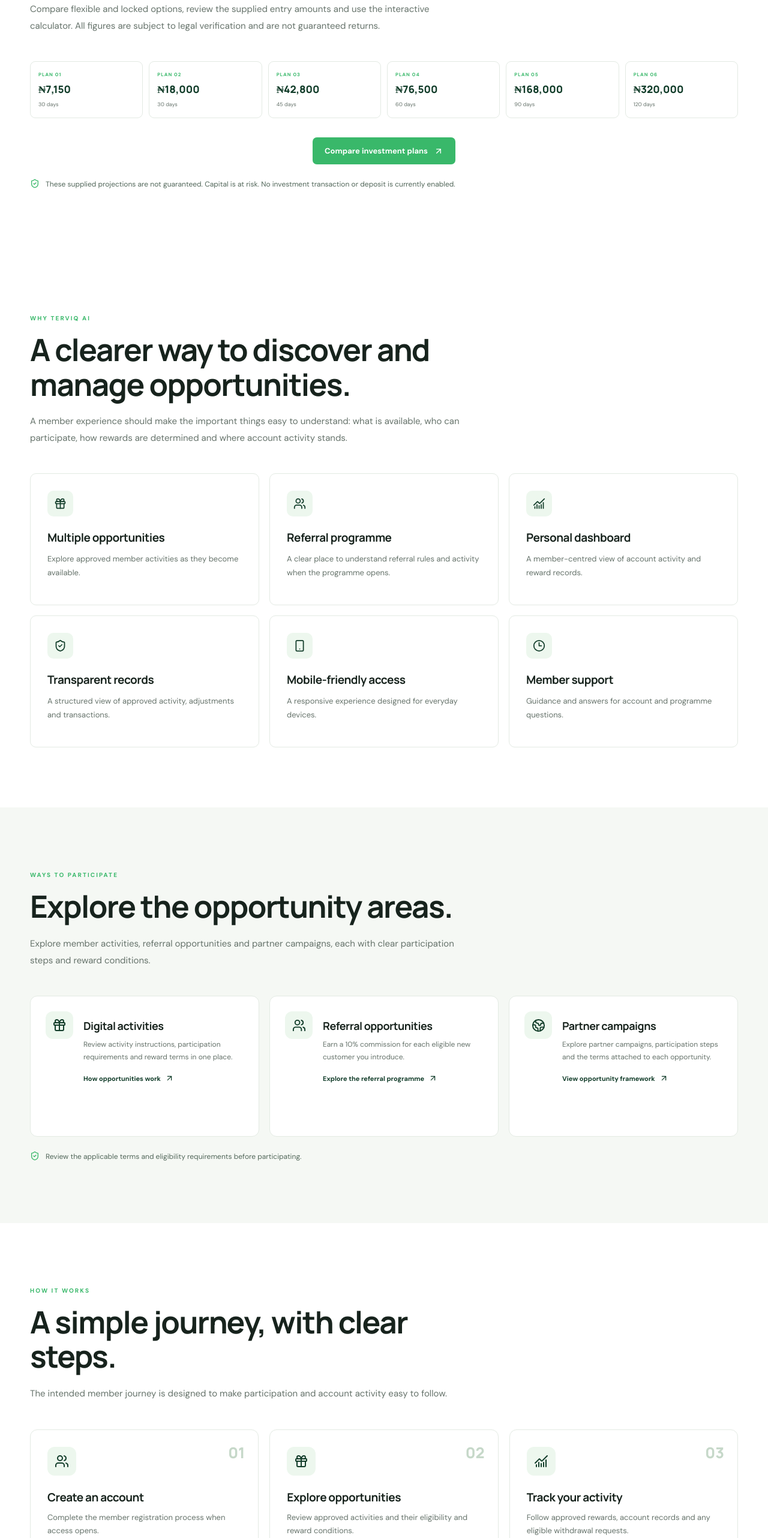
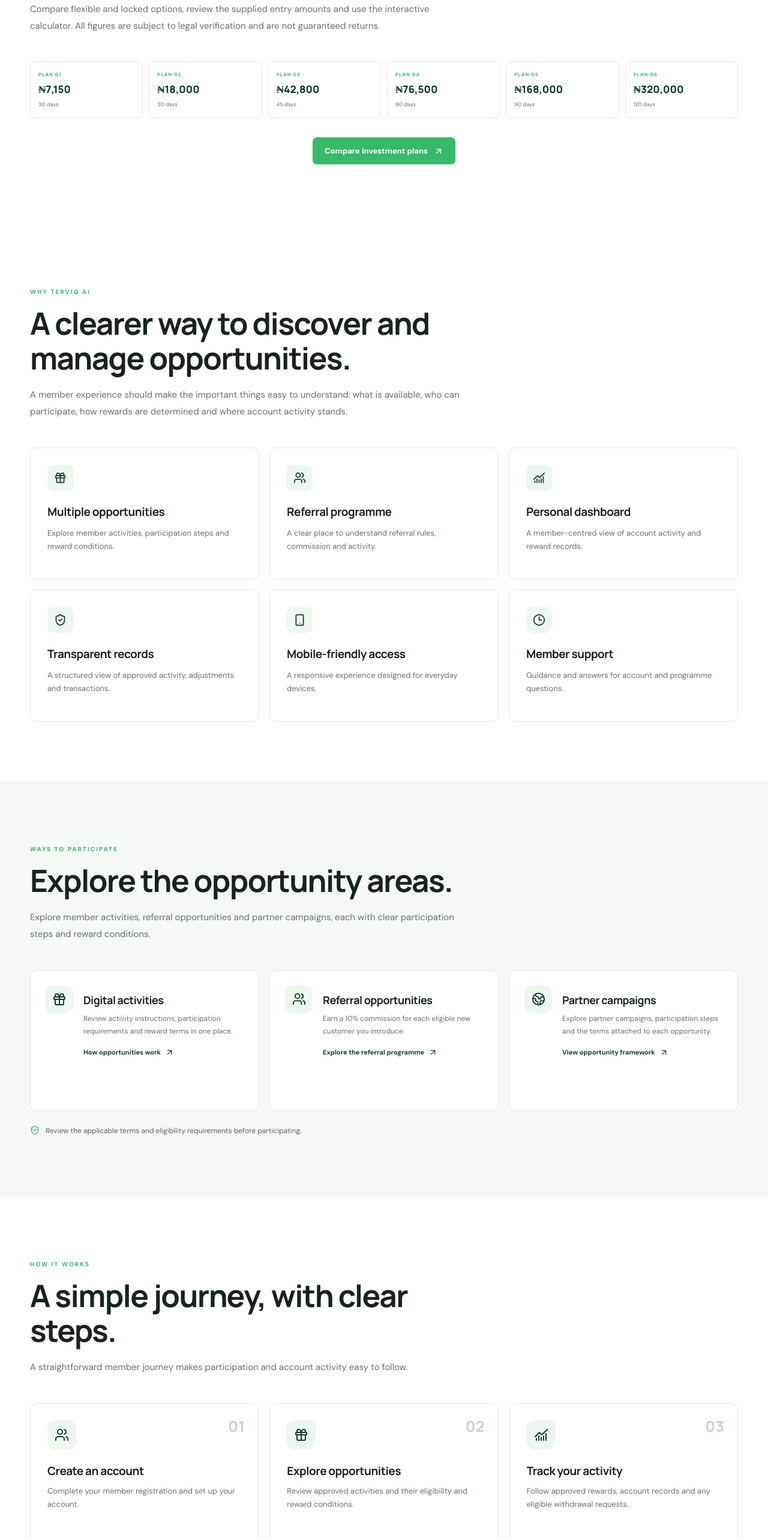
Before and after one commit to projectpeepee304-del/terviqai, a Next.js app: page / in a window 1280 px wide. Shown: the part 1149-3713 px from the top of the page at 60% size. Built offline with nearby package versions, Linux system fonts and the light colour scheme.

Commit message:
Refine homepage sections and remove launch-status messaging

```diff
--- a/app/page.tsx
+++ b/app/page.tsx
@@ -3,15 +3,15 @@ import {ArrowUpRight,ArrowRight,Wallet,Gift,Users,ShieldCheck,Smartphone,Clock3,
 import {CryptoAcquisitionGuide} from "@/components/finance-pages";
 import {Eyebrow,SectionHead} from "@/components/ui";
 import type {LucideIcon} from "lucide-react";
-const benefits:{title:string;desc:string;Icon:LucideIcon}[]=[{title:"Multiple opportunities",desc:"Explore approved member activities as they become available.",Icon:Gift},{title:"Referral programme",desc:"A clear place to understand referral rules and activity when the programme opens.",Icon:Users},{title:"Personal dashboard",desc:"A member-centred view of account activity and reward records.",Icon:ChartNoAxesCombined},{title:"Transparent records",desc:"A structured view of approved activity, adjustments and transactions.",Icon:ShieldCheck},{title:"Mobile-friendly access",desc:"A responsive experience designed for everyday devices.",Icon:Smartphone},{title:"Member support",desc:"Guidance and answers for account and programme questions.",Icon:Clock3}];
+const benefits:{title:string;desc:string;Icon:LucideIcon}[]=[{title:"Multiple opportunities",desc:"Explore member activities, participation steps and reward conditions.",Icon:Gift},{title:"Referral programme",desc:"A clear place to understand referral rules, commission and activity.",Icon:Users},{title:"Personal dashboard",desc:"A member-centred view of account activity and reward records.",Icon:ChartNoAxesCombined},{title:"Transparent records",desc:"A structured view of approved activity, adjustments and transactions.",Icon:ShieldCheck},{title:"Mobile-friendly access",desc:"A responsive experience designed for everyday devices.",Icon:Smartphone},{title:"Member support",desc:"Guidance and answers for account and programme questions.",Icon:Clock3}];
 export default function Home(){return <><section className="hero earn-hero"><div className="hero-inner"><div className="hero-copy"><Eyebrow>TERVIQ AI · DIGITAL OPPORTUNITY PLATFORM</Eyebrow><h1>Your Opportunities.<br/><em>Your Earnings.</em><br/>Your Future.</h1><p>Discover a new generation of digital opportunities, explore member activities and keep your progress in view with Terviq AI.</p><div className="hero-buttons"><Link href="/signup" className="btn btn-green">Create your account <ArrowUpRight size={16}/></Link><Link href="/ways-to-earn" className="btn btn-outline">Explore opportunities <ArrowUpRight size={16}/></Link></div><div className="hero-proof"><span className="proof-dot"/> Built for a new generation of opportunity seekers across West Africa</div><div className="hero-login">Already have an account? <Link href="/login">Login <ArrowRight size={14}/></Link></div></div></div></section>
-<section className="trust-strip"><div className="container trust-strip-inner"><span><ShieldCheck/> Clear programme terms</span><span><Smartphone/> Designed for mobile</span><span><LockKeyhole/> Account-first experience</span><span><Globe2/> West African ambition</span></div></section><section className="section"><div className="container"><SectionHead kicker="INVESTMENT PLANS" title="Explore six plan projections." desc="Compare flexible and locked options, review the supplied entry amounts and use the interactive calculator. All figures are subject to legal verification and are not guaranteed returns."/><div className="home-plan-strip">{[{n:"01",a:"₦7,150",d:"30 days"},{n:"02",a:"₦18,000",d:"30 days"},{n:"03",a:"₦42,800",d:"45 days"},{n:"04",a:"₦76,500",d:"60 days"},{n:"05",a:"₦168,000",d:"90 days"},{n:"06",a:"₦320,000",d:"120 days"}].map(p=><article key={p.n}><small>PLAN {p.n}</small><b>{p.a}</b><span>{p.d}</span></article>)}</div><div className="center-link"><Link href="/investment-plans" className="btn btn-green">Compare investment plans <ArrowUpRight size={16}/></Link></div><p className="honesty-note"><ShieldCheck size={16}/> These supplied projections are not guaranteed. Capital is at risk. No investment transaction or deposit is currently enabled.</p></div></section>
+<section className="trust-strip"><div className="container trust-strip-inner"><span><ShieldCheck/> Clear programme terms</span><span><Smartphone/> Designed for mobile</span><span><LockKeyhole/> Account-first experience</span><span><Globe2/> West African ambition</span></div></section><section className="section"><div className="container"><SectionHead kicker="INVESTMENT PLANS" title="Explore six plan projections." desc="Compare flexible and locked options, review the supplied entry amounts and use the interactive calculator. All figures are subject to legal verification and are not guaranteed returns."/><div className="home-plan-strip">{[{n:"01",a:"₦7,150",d:"30 days"},{n:"02",a:"₦18,000",d:"30 days"},{n:"03",a:"₦42,800",d:"45 days"},{n:"04",a:"₦76,500",d:"60 days"},{n:"05",a:"₦168,000",d:"90 days"},{n:"06",a:"₦320,000",d:"120 days"}].map(p=><article key={p.n}><small>PLAN {p.n}</small><b>{p.a}</b><span>{p.d}</span></article>)}</div><div className="center-link"><Link href="/investment-plans" className="btn btn-green">Compare investment plans <ArrowUpRight size={16}/></Link></div></div></section>
 <section className="section"><div className="container"><SectionHead kicker="WHY TERVIQ AI" title="A clearer way to discover and manage opportunities." desc="A member experience should make the important things easy to understand: what is available, who can participate, how rewards are determined and where account activity stands."/><div className="cards three benefit-grid">{benefits.map(({title,desc,Icon})=><article className="card benefit-card" key={title}><span className="card-icon"><Icon size={21}/></span><h3>{title}</h3><p>{desc}</p></article>)}</div></div></section>
 <section className="section soft"><div className="container"><SectionHead kicker="WAYS TO PARTICIPATE" title="Explore the opportunity areas." desc="Explore member activities, referral opportunities and partner campaigns, each with clear participation steps and reward conditions."/><div className="opportunity-cards"><article className="opportunity-card"><span className="opportunity-icon"><Gift/></span><div><h3>Digital activities</h3><p>Review activity instructions, participation requirements and reward terms in one place.</p><Link href="/ways-to-earn">How opportunities work <ArrowUpRight size={15}/></Link></div></article><article className="opportunity-card"><span className="opportunity-icon"><Users size={23}/></span><div><h3>Referral opportunities</h3><p>Earn a 10% commission for each eligible new customer you introduce.</p><Link href="/referrals">Explore the referral programme <ArrowUpRight size={15}/></Link></div></article><article className="opportunity-card"><span className="opportunity-icon"><Globe2 size={23}/></span><div><h3>Partner campaigns</h3><p>Explore partner campaigns, participation steps and the terms attached to each opportunity.</p><Link href="/ways-to-earn">View opportunity framework <ArrowUpRight size={15}/></Link></div></article></div><p className="honesty-note"><ShieldCheck size={16}/> Review the applicable terms and eligibility requirements before participating.</p></div></section>
-<section className="section"><div className="container"><SectionHead kicker="HOW IT WORKS" title="A simple journey, with clear steps." desc="The intended member journey is designed to make participation and account activity easy to follow."/><div className="steps-grid"><article><b>01</b><span className="step-icon"><Users/></span><h3>Create an account</h3><p>Complete the member registration process when access opens.</p></article><article><b>02</b><span className="step-icon"><Gift/></span><h3>Explore opportunities</h3><p>Review approved activities and their eligibility and reward conditions.</p></article><article><b>03</b><span className="step-icon"><ChartNoAxesCombined/></span><h3>Track your activity</h3><p>Follow approved rewards, account records and any eligible withdrawal requests.</p></article></div><div className="center-link"><Link href="/how-it-works" className="btn btn-dark">See how it works <ArrowUpRight size={16}/></Link></div></div></section>
+<section className="section"><div className="container"><SectionHead kicker="HOW IT WORKS" title="A simple journey, with clear steps." desc="A straightforward member journey makes participation and account activity easy to follow."/><div className="steps-grid"><article><b>01</b><span className="step-icon"><Users/></span><h3>Create an account</h3><p>Complete your member registration and set up your account.</p></article><article><b>02</b><span className="step-icon"><Gift/></span><h3>Explore opportunities</h3><p>Review approved activities and their eligibility and reward conditions.</p></article><article><b>03</b><span className="step-icon"><ChartNoAxesCombined/></span><h3>Track your activity</h3><p>Follow approved rewards, account records and any eligible withdrawal requests.</p></article></div><div className="center-link"><Link href="/how-it-works" className="btn btn-dark">See how it works <ArrowUpRight size={16}/></Link></div></div></section>
 <CryptoAcquisitionGuide/>
 <section className="section soft"><div className="container referral-band"><div className="referral-art"><div className="referral-orbit orbit-one"/><div className="referral-orbit orbit-two"/><div className="referral-people"><Users size={48}/></div><span className="referral-tag">GROW TOGETHER</span></div><div><Eyebrow>REFERRAL PROGRAMME</Eyebrow><h2>Invite. Earn.<br/>Grow Together.</h2><p>Members will earn a 10% referral commission for each eligible new customer they introduce. Referral earnings can be withdrawn instantly with no platform withdrawal fee.</p><Link href="/referrals" className="btn btn-dark">Explore 10% referrals <ArrowUpRight size={16}/></Link></div></div></section>
 <section className="section"><div className="container withdrawal-feature"><div><Eyebrow>PAYMENTS & WITHDRAWALS</Eyebrow><h2>Clarity matters when it comes to your money.</h2><p>Before any withdrawal service is used, members should be able to see the minimum amount, payment methods, processing times, verification requirements and applicable fees.</p><Link href="/withdrawals" className="btn btn-green">Read withdrawal information <ArrowUpRight size={16}/></Link></div><div className="withdrawal-list"><span><Wallet/> Withdrawal eligibility and limits</span><span><Clock3/> Processing and status updates</span><span><ShieldCheck/> Verification and security</span><span><ArrowUpRight/> Payment methods and charges</span><p></p></div></div></section>
 <section className="section dark-band"><div className="container company-band"><div><Eyebrow>THE BUSINESS BEHIND THE PLATFORM</Eyebrow><h2>Behind every opportunity is a company focused on innovation.</h2><p>Terviq AI has Norwegian origins and was established in 2019. Its agricultural technology work applies artificial intelligence, data and automation to the needs of modern farming operations.</p><Link href="/agricultural-ai" className="btn btn-green">Discover our agricultural AI <ArrowUpRight size={16}/></Link></div><div className="company-capabilities"><span><BrainCircuit/> Agricultural analytics</span><span><ScanEye/> Crop intelligence</span><span><Droplets/> Smart irrigation</span><span><Tractor/> Farm automation</span><span><Leaf/> Precision agriculture</span></div></div></section>
-<section className="section"><div className="container"><SectionHead kicker="QUESTIONS & ANSWERS" title="Know what to expect." desc="Find clear information about membership, earning rules, referrals, withdrawals and the company behind Terviq AI."/><div className="faq-teasers"><Link href="/faq"><b>How do earning opportunities work?</b><ArrowUpRight/></Link><Link href="/faq"><b>When will referral and withdrawal terms be available?</b><ArrowUpRight/></Link><Link href="/faq"><b>What is the relationship with agricultural AI?</b><ArrowUpRight/></Link></div><div className="center-link"><Link href="/faq" className="card-link">Visit the Help Centre <ArrowUpRight size={15}/></Link></div></div></section>
-<section className="final-cta"><div className="container final-cta-inner"><div><Eyebrow>YOUR NEXT OPPORTUNITY STARTS HERE</Eyebrow><h2>Take the first step with Terviq AI.</h2><p>Explore the member experience and follow official programme updates as details are confirmed.</p></div><div><Link href="/signup" className="btn btn-green">Create your account <ArrowUpRight size={16}/></Link><Link href="/login" className="final-login">Login to your dashboard <ArrowUpRight size={15}/></Link></div></div></section></>}
+<section className="section"><div className="container"><SectionHead kicker="QUESTIONS & ANSWERS" title="Know what to expect." desc="Find clear information about membership, earning rules, referrals, withdrawals and the company behind Terviq AI."/><div className="faq-teasers"><Link href="/faq"><b>How do earning opportunities work?</b><ArrowUpRight/></Link><Link href="/faq"><b>How do referral commissions and withdrawals work?</b><ArrowUpRight/></Link><Link href="/faq"><b>What is the relationship with agricultural AI?</b><ArrowUpRight/></Link></div><div className="center-link"><Link href="/faq" className="card-link">Visit the Help Centre <ArrowUpRight size={15}/></Link></div></div></section>
+<section className="final-cta"><div className="container final-cta-inner"><div><Eyebrow>YOUR NEXT OPPORTUNITY STARTS HERE</Eyebrow><h2>Take the first step with Terviq AI.</h2><p>Explore member opportunities and take your next step with Terviq AI.</p></div><div><Link href="/signup" className="btn btn-green">Create your account <ArrowUpRight size={16}/></Link><Link href="/login" className="final-login">Login to your dashboard <ArrowUpRight size={15}/></Link></div></div></section></>}
```
